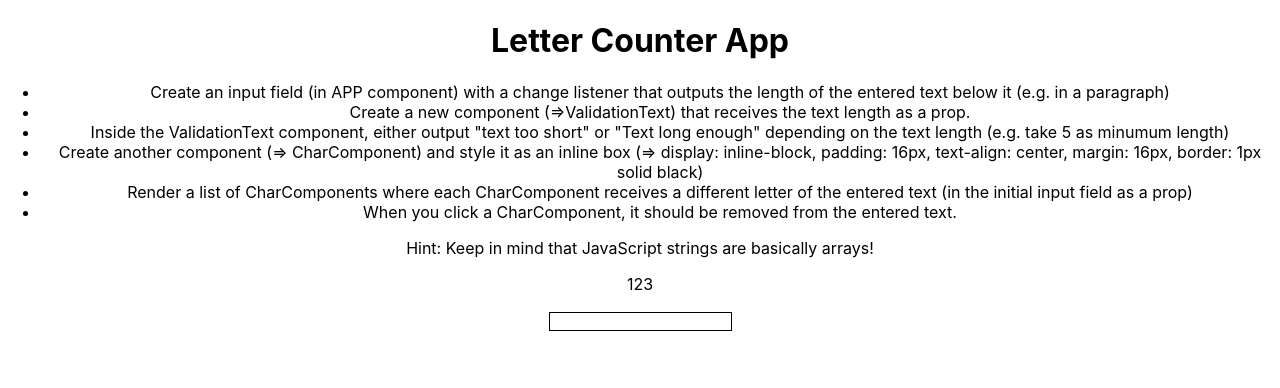
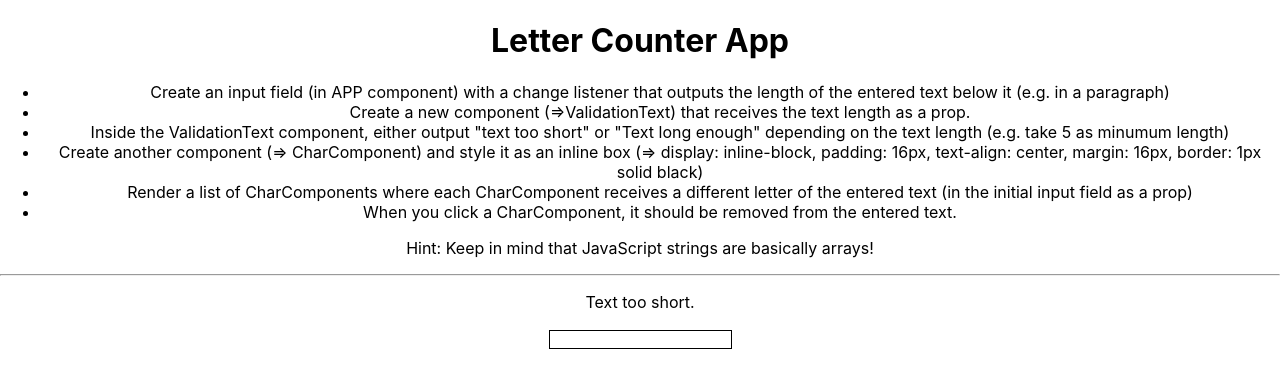
Before and after one commit to Prozak8/React-stuff, a React (Create React App) app: page / in a window 1280 px wide. Shown: the top 388 px of the page. Built offline with nearby package versions, Linux system fonts and the light colour scheme.

Commit message:
ValidationText now displays text too short or text long enough depending on if enterred text is less or greater than 5 characters

```diff
--- a/src/App.js
+++ b/src/App.js
@@ -4,6 +4,15 @@ import './App.css';
 import ValidationText from './ValidationText/ValidationText';
 
 class App extends Component {
+  state = {
+    userInput: ''
+  }
+
+  inputChangedHandler = (event) => {
+    this.setState({userInput: event.target.value});
+  }
+
+
   render() {
     return (
       <div className="App">
@@ -17,9 +26,18 @@ class App extends Component {
           <li>When you click a CharComponent, it should be removed from the entered text.</li>
         </ul>
         <p>Hint: Keep in mind that JavaScript strings are basically arrays!</p>
+        <hr />
 
-        <ValidationText />
-        <input type="text" className="input-field"></input>
+        <ValidationText
+          inputLength={this.state.userInput.length}/>
+        <input
+          type="text"
+          onChange={this.inputChangedHandler}
+          value={this.state.userInput}
+          className="input-field">
+        </input>
+
+        <p>{this.state.userInput}</p>
 
       </div>
     );
--- a/src/ValidationText/ValidationText.js
+++ b/src/ValidationText/ValidationText.js
@@ -1,9 +1,15 @@
 import React from 'react';
 
 const validationText = ( props ) => {
+    let validationMesssage = 'Text long enough.';
+
+    if (props.inputLength <= 5) {
+        validationMesssage = 'Text too short.';
+    }
+
     return (
         <div className="ValidationText">
-            <p>123</p>
+            <p>{validationMesssage}</p>
         </div>
     );
 };
```
